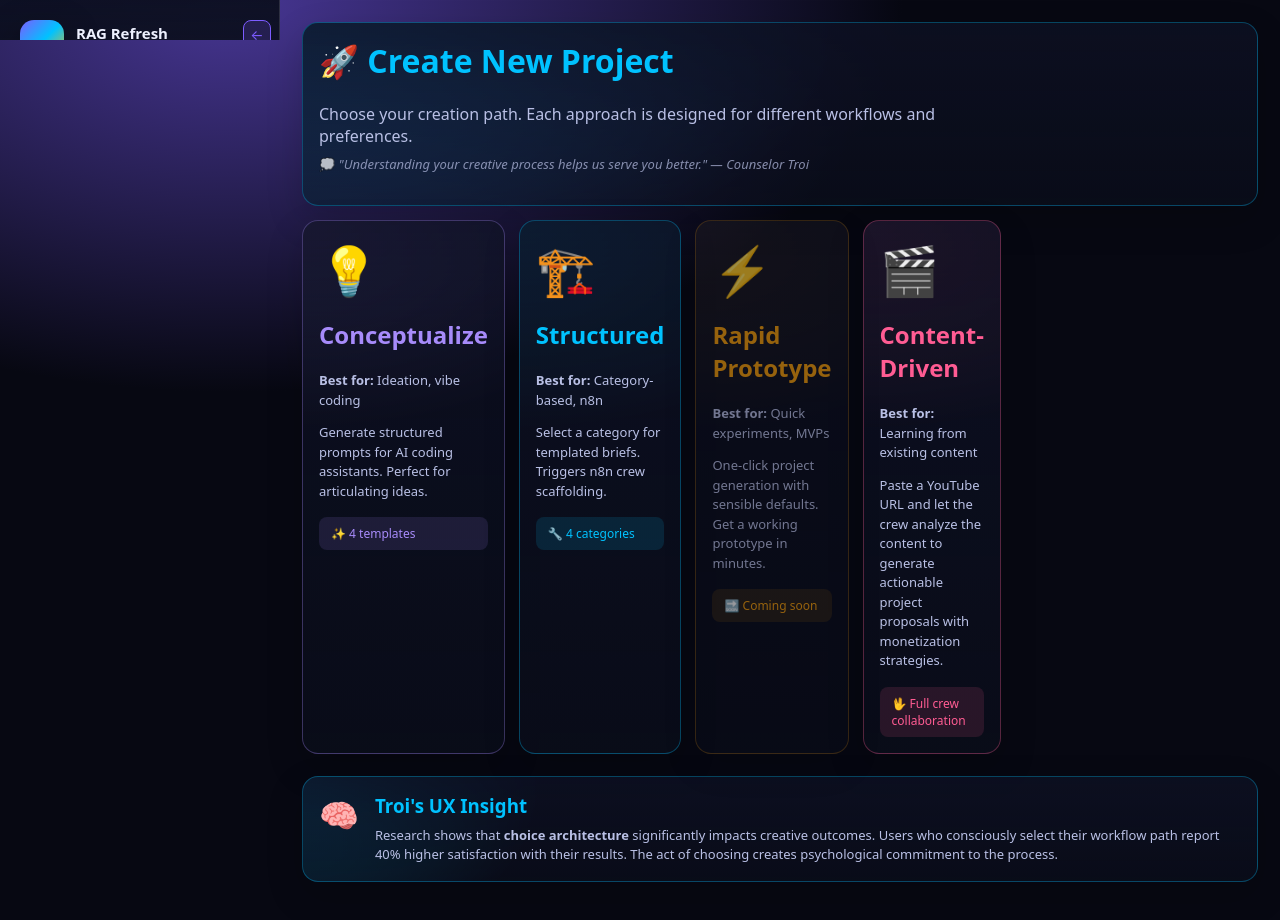
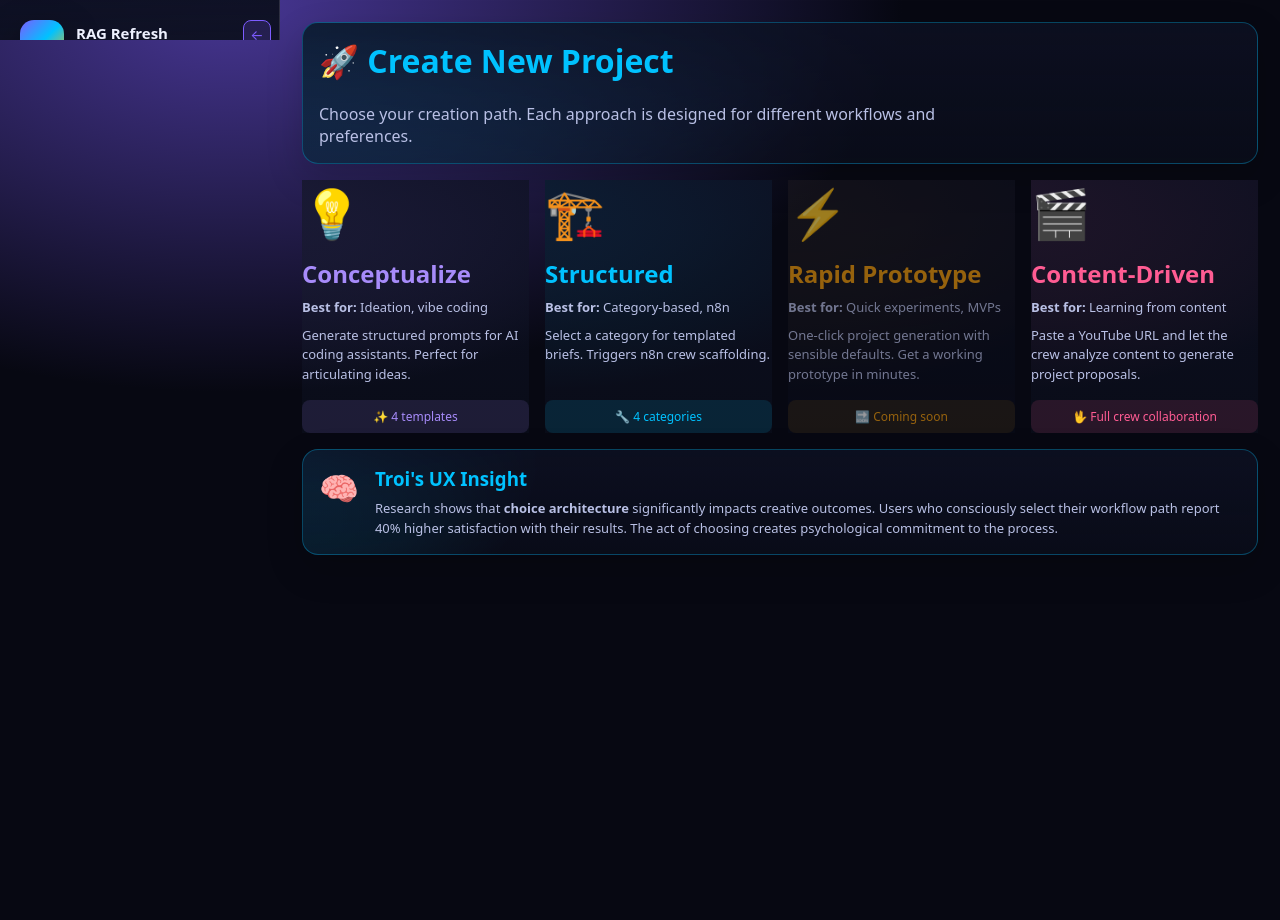
Before and after one commit to familiarcat/rag-refresh-product-factory, a Next.js app: page /create in a window 1280 px wide. Shown: the top 920 px of the page. After the commit the page ends 800 px from the top, so only its background shows below. Built offline with nearby package versions, Linux system fonts and the light colour scheme.

Commit message:
fix(ui): Proper bento/flex layout for Create wizard cards
- Use flexbox with align-items: stretch for equal height cards
- flex: 1 1 0 ensures cards grow equally
- Consistent spacing and text alignment
- Cards now properly wrap on smaller screens

```diff
--- a/app/create/page.tsx
+++ b/app/create/page.tsx
@@ -268,38 +268,49 @@ export default function CreatePage() {
 
   // Path selection screen
   if (path === 'select') {
+    // Bento card style with flex grow for equal heights
+    const bentoCardStyle = (pathKey: keyof typeof pathThemes, disabled = false) => ({
+      ...cardStyle('medium', pathThemes[pathKey].accent, pathThemes[pathKey].glow),
+      display: 'flex',
+      flexDirection: 'column' as const,
+      cursor: disabled ? 'not-allowed' : 'pointer',
+      transition: 'all 0.2s',
+      opacity: disabled ? 0.6 : 1,
+      flex: '1 1 0',
+      minWidth: 220,
+    });
+
     return (
-      <div className="grid">
-        <div className="card span-12" style={cardStyle('large')}>
+      <div style={{ display: 'flex', flexDirection: 'column', gap: 16 }}>
+        {/* Header */}
+        <div className="card" style={cardStyle('large')}>
           <h1 style={{ marginTop: 0, color: theme.accent }}>🚀 Create New Project</h1>
-          <p style={{ fontSize: 16, color: 'var(--muted)', maxWidth: 700 }}>
+          <p style={{ fontSize: 16, color: 'var(--muted)', maxWidth: 700, margin: 0 }}>
             Choose your creation path. Each approach is designed for different workflows and preferences.
-            <span style={{ display: 'block', marginTop: 8, fontSize: 13, opacity: 0.7 }}>
-              💭 <em>"Understanding your creative process helps us serve you better." — Counselor Troi</em>
-            </span>
           </p>
         </div>
 
-        {/* Path Selection Cards */}
+        {/* Path Selection Cards - Bento Grid */}
+        <div style={{
+          display: 'flex',
+          gap: 16,
+          alignItems: 'stretch',
+          flexWrap: 'wrap',
+        }}>
+          {/* Conceptualize */}
           <div
-          className="card span-3"
-          style={{
-            ...cardStyle('medium', pathThemes.conceptualize.accent, pathThemes.conceptualize.glow),
-            cursor: 'pointer',
-            transition: 'all 0.2s',
-          }}
+            style={bentoCardStyle('conceptualize')}
             onClick={() => setPath('conceptualize')}
             onMouseEnter={(e) => e.currentTarget.style.transform = 'translateY(-4px)'}
             onMouseLeave={(e) => e.currentTarget.style.transform = 'translateY(0)'}
           >
-          <div style={{ fontSize: 48, marginBottom: 16 }}>💡</div>
-          <h2 style={{ marginTop: 0, color: pathThemes.conceptualize.accent }}>Conceptualize</h2>
-          <p className="small" style={{ color: 'var(--muted)' }}>
+            <div style={{ fontSize: 48, marginBottom: 12 }}>💡</div>
+            <h2 style={{ marginTop: 0, marginBottom: 8, color: pathThemes.conceptualize.accent }}>Conceptualize</h2>
+            <p className="small" style={{ color: 'var(--muted)', margin: '0 0 8px' }}>
               <strong>Best for:</strong> Ideation, vibe coding
             </p>
-          <p className="small">
-            Generate structured prompts for AI coding assistants.
-            Perfect for articulating ideas.
+            <p className="small" style={{ flex: 1, margin: 0 }}>
+              Generate structured prompts for AI coding assistants. Perfect for articulating ideas.
             </p>
             <div style={{
               marginTop: 16,
@@ -307,31 +318,27 @@ export default function CreatePage() {
               background: `${pathThemes.conceptualize.accent}20`,
               borderRadius: 8,
               fontSize: 12,
-            color: pathThemes.conceptualize.accent
+              color: pathThemes.conceptualize.accent,
+              textAlign: 'center',
             }}>
               ✨ 4 templates
             </div>
           </div>
 
+          {/* Structured */}
           <div
-          className="card span-3"
-          style={{
-            ...cardStyle('medium', pathThemes.structured.accent, pathThemes.structured.glow),
-            cursor: 'pointer',
-            transition: 'all 0.2s',
-          }}
+            style={bentoCardStyle('structured')}
             onClick={() => setPath('structured')}
             onMouseEnter={(e) => e.currentTarget.style.transform = 'translateY(-4px)'}
             onMouseLeave={(e) => e.currentTarget.style.transform = 'translateY(0)'}
           >
-          <div style={{ fontSize: 48, marginBottom: 16 }}>🏗️</div>
-          <h2 style={{ marginTop: 0, color: pathThemes.structured.accent }}>Structured</h2>
-          <p className="small" style={{ color: 'var(--muted)' }}>
+            <div style={{ fontSize: 48, marginBottom: 12 }}>🏗️</div>
+            <h2 style={{ marginTop: 0, marginBottom: 8, color: pathThemes.structured.accent }}>Structured</h2>
+            <p className="small" style={{ color: 'var(--muted)', margin: '0 0 8px' }}>
               <strong>Best for:</strong> Category-based, n8n
             </p>
-          <p className="small">
-            Select a category for templated briefs.
-            Triggers n8n crew scaffolding.
+            <p className="small" style={{ flex: 1, margin: 0 }}>
+              Select a category for templated briefs. Triggers n8n crew scaffolding.
             </p>
             <div style={{
               marginTop: 16,
@@ -339,30 +346,25 @@ export default function CreatePage() {
               background: `${pathThemes.structured.accent}20`,
               borderRadius: 8,
               fontSize: 12,
-            color: pathThemes.structured.accent
+              color: pathThemes.structured.accent,
+              textAlign: 'center',
             }}>
               🔧 {categories.length} categories
             </div>
           </div>
 
+          {/* Rapid Prototype */}
           <div
-          className="card span-3"
-          style={{
-            ...cardStyle('medium', pathThemes.rapid.accent, pathThemes.rapid.glow),
-            cursor: 'pointer',
-            transition: 'all 0.2s',
-            opacity: 0.6,
-          }}
+            style={bentoCardStyle('rapid', true)}
             title="Coming soon"
           >
-          <div style={{ fontSize: 48, marginBottom: 16 }}>⚡</div>
-          <h2 style={{ marginTop: 0, color: pathThemes.rapid.accent }}>Rapid Prototype</h2>
-          <p className="small" style={{ color: 'var(--muted)' }}>
+            <div style={{ fontSize: 48, marginBottom: 12 }}>⚡</div>
+            <h2 style={{ marginTop: 0, marginBottom: 8, color: pathThemes.rapid.accent }}>Rapid Prototype</h2>
+            <p className="small" style={{ color: 'var(--muted)', margin: '0 0 8px' }}>
               <strong>Best for:</strong> Quick experiments, MVPs
             </p>
-          <p className="small">
-            One-click project generation with sensible defaults.
-            Get a working prototype in minutes.
+            <p className="small" style={{ flex: 1, margin: 0 }}>
+              One-click project generation with sensible defaults. Get a working prototype in minutes.
             </p>
             <div style={{
               marginTop: 16,
@@ -370,32 +372,27 @@ export default function CreatePage() {
               background: `${pathThemes.rapid.accent}20`,
               borderRadius: 8,
               fontSize: 12,
-            color: pathThemes.rapid.accent
+              color: pathThemes.rapid.accent,
+              textAlign: 'center',
             }}>
               🔜 Coming soon
             </div>
           </div>
 
-        {/* YouTube → Projects Path */}
+          {/* Content-Driven */}
           <div
-          className="card span-3"
-          style={{
-            ...cardStyle('medium', pathThemes.youtube.accent, pathThemes.youtube.glow),
-            cursor: 'pointer',
-            transition: 'all 0.2s',
-          }}
+            style={bentoCardStyle('youtube')}
             onClick={() => setPath('youtube')}
             onMouseEnter={(e) => e.currentTarget.style.transform = 'translateY(-4px)'}
             onMouseLeave={(e) => e.currentTarget.style.transform = 'translateY(0)'}
           >
-          <div style={{ fontSize: 48, marginBottom: 16 }}>🎬</div>
-          <h2 style={{ marginTop: 0, color: pathThemes.youtube.accent }}>Content-Driven</h2>
-          <p className="small" style={{ color: 'var(--muted)' }}>
-            <strong>Best for:</strong> Learning from existing content
+            <div style={{ fontSize: 48, marginBottom: 12 }}>🎬</div>
+            <h2 style={{ marginTop: 0, marginBottom: 8, color: pathThemes.youtube.accent }}>Content-Driven</h2>
+            <p className="small" style={{ color: 'var(--muted)', margin: '0 0 8px' }}>
+              <strong>Best for:</strong> Learning from content
             </p>
-          <p className="small">
-            Paste a YouTube URL and let the crew analyze the content to generate
-            actionable project proposals with monetization strategies.
+            <p className="small" style={{ flex: 1, margin: 0 }}>
+              Paste a YouTube URL and let the crew analyze content to generate project proposals.
             </p>
             <div style={{
               marginTop: 16,
@@ -403,14 +400,16 @@ export default function CreatePage() {
               background: `${pathThemes.youtube.accent}20`,
               borderRadius: 8,
               fontSize: 12,
-            color: pathThemes.youtube.accent
+              color: pathThemes.youtube.accent,
+              textAlign: 'center',
             }}>
               🖖 Full crew collaboration
             </div>
           </div>
+        </div>
 
         {/* Troi's Insight */}
-        <div className="card span-12" style={{ ...cardStyle('small'), marginTop: 8 }}>
+        <div className="card" style={cardStyle('small')}>
           <div style={{ display: 'flex', alignItems: 'flex-start', gap: 16 }}>
             <div style={{ fontSize: 32 }}>🧠</div>
             <div>
```
Lines whose indentation alone changed are shown as unchanged.
